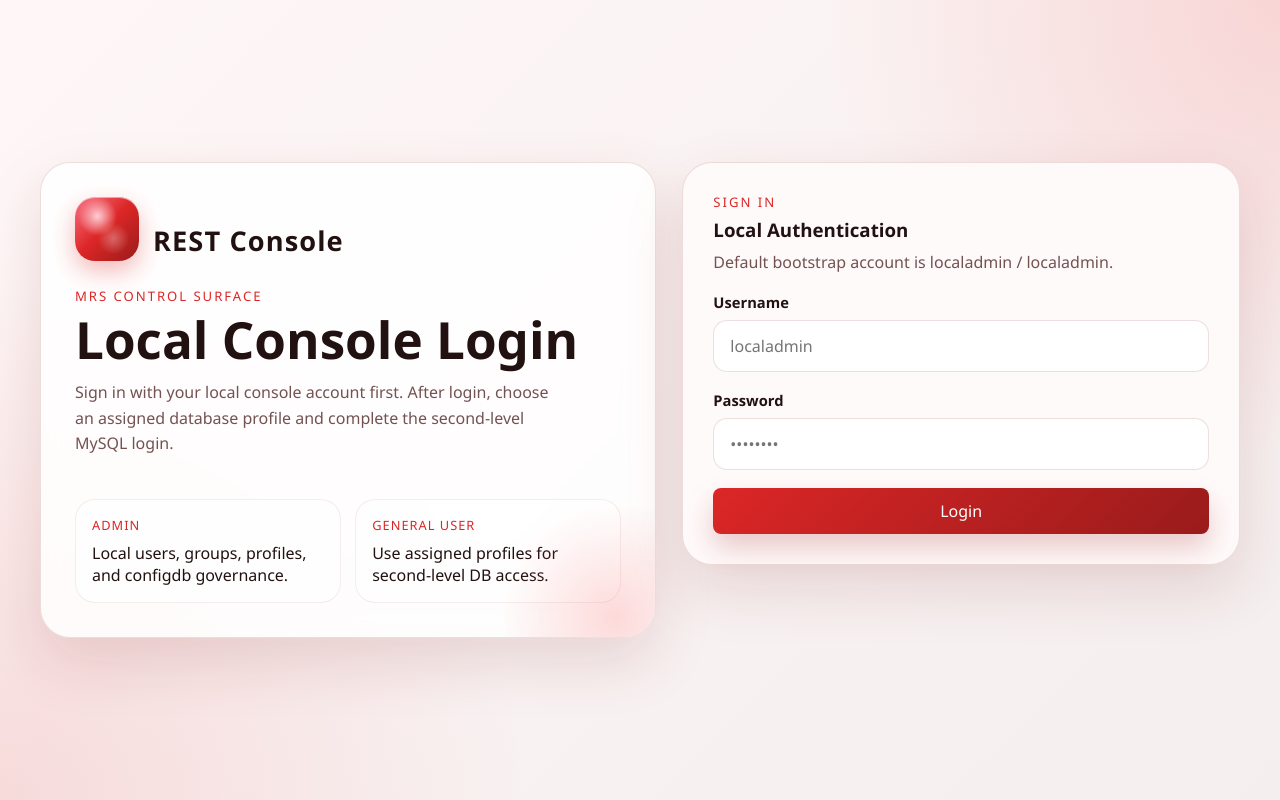
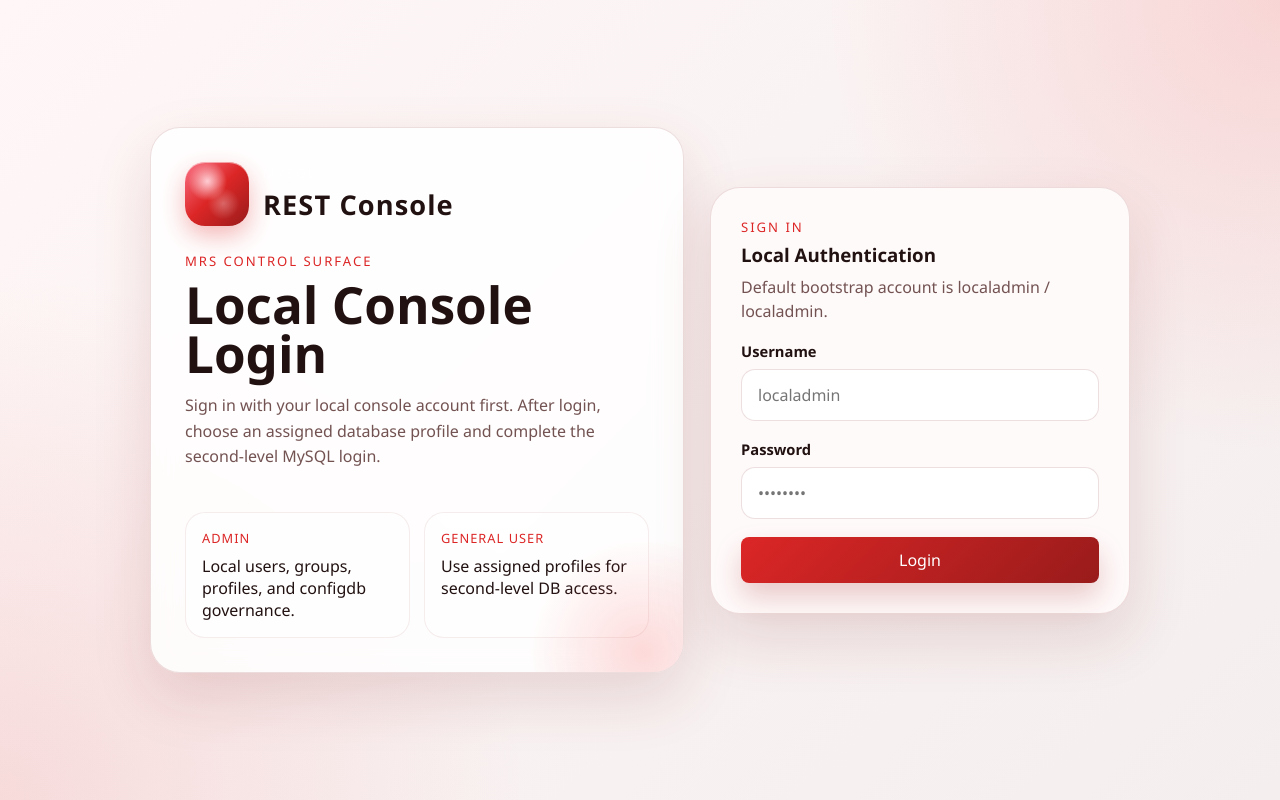
Before and after one commit to ivanxma/mysql-restconsole, a Flask app: page /login in a window 1280 px wide. Run offline with Flask 3, Linux system fonts and the light colour scheme; some libraries are stand-ins or nearby versions.

Commit message:
Tighten OCI setup and login validation

```diff
--- a/app.py
+++ b/app.py
@@ -14,6 +14,9 @@ from modules.session_store import current_user
 def create_app() -> Flask:
     app = Flask(__name__)
     app.config["SECRET_KEY"] = CONFIG.secret_key
+    app.config["SESSION_COOKIE_HTTPONLY"] = True
+    app.config["SESSION_COOKIE_SAMESITE"] = "Lax"
+    app.config["SESSION_COOKIE_SECURE"] = os.getenv("MRS_WEBAPP_SESSION_COOKIE_SECURE", "0") == "1"
 
     @app.context_processor
     def inject_template_context() -> dict[str, Any]:
--- a/static/styles.css
+++ b/static/styles.css
@@ -242,6 +242,7 @@ body {
   display: flex;
   align-items: center;
   justify-content: center;
+  min-height: 100vh;
   padding: 40px;
 }
 
@@ -484,11 +485,12 @@ body {
 }
 
 .login-stage {
-  width: min(1240px, 100%);
-  display: grid;
-  grid-template-columns: minmax(320px, 1.05fr) minmax(420px, 0.95fr);
+  width: min(980px, 100%);
+  display: grid;
+  grid-template-columns: minmax(300px, 1fr) minmax(360px, 420px);
   gap: 26px;
-  align-items: stretch;
+  align-items: center;
+  margin: auto;
 }
 
 .login-intro {
@@ -562,14 +564,15 @@ body {
   display: flex;
   flex-direction: column;
   gap: 18px;
+  width: 100%;
   background: var(--surface-strong);
 }
 
 .login-workspace {
   display: grid;
-  grid-template-rows: auto 1fr;
+  grid-template-rows: auto;
   gap: 22px;
-  align-self: stretch;
+  align-self: center;
 }
 
 .login-card-head h3,
--- a/templates/login.html
+++ b/templates/login.html
@@ -11,7 +11,7 @@
       </div>
     </div>
     <div class="intro-copy">
-        <p class="eyebrow">MRS Control Surface</p>
+      <p class="eyebrow">MRS Control Surface</p>
       <h2>Local Console Login</h2>
       <p>
         Sign in with your local console account first. After login, choose an assigned
```
Also changed, not shown: README.md, 1 other file.
